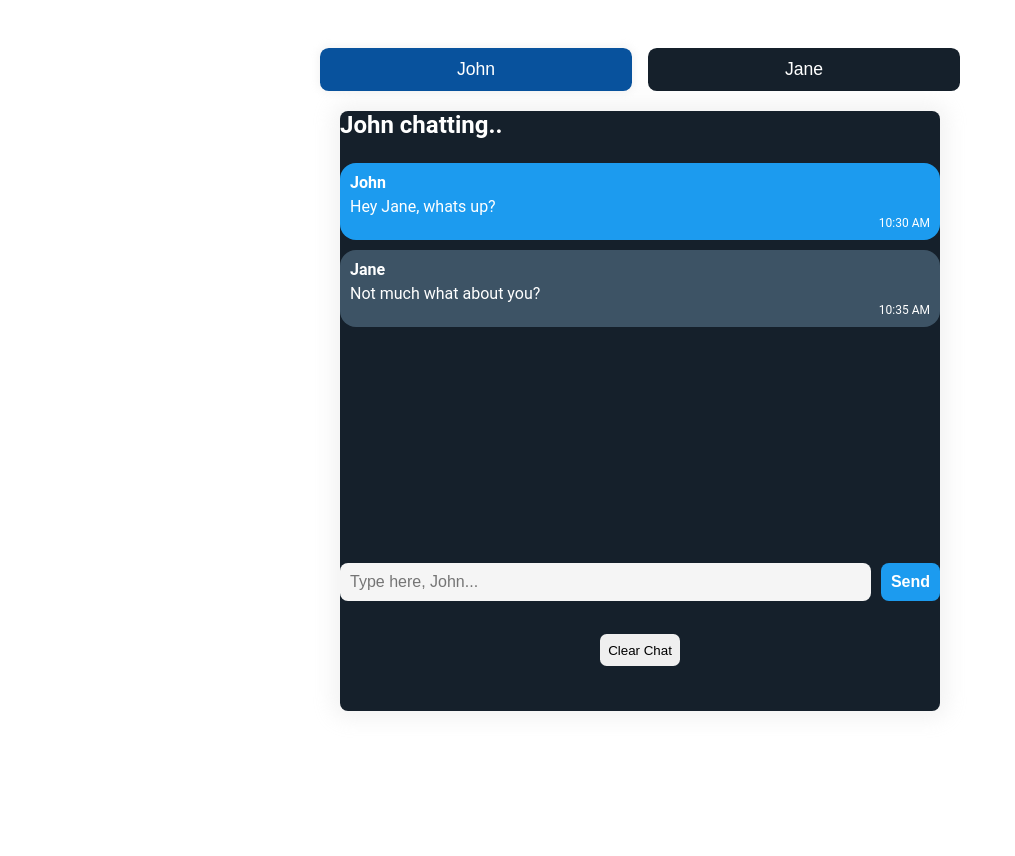
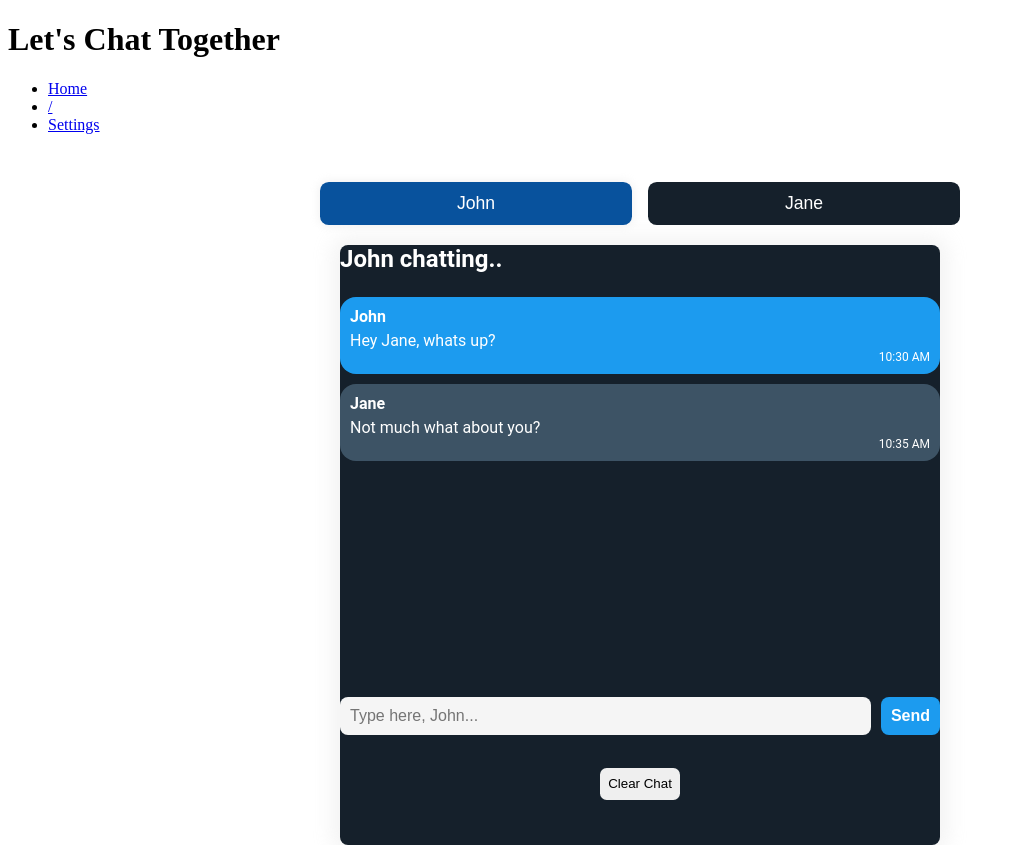
Before and after one commit to Viekhyat/CHATROOM, a plain HTML site: page index.html in a window 1280 px wide. Shown: the whole page, without its empty margins (0-1015 px from the left). Drawn offline with Linux system fonts and the light colour scheme.

Commit message:
index.html

```diff
--- a/index.html
+++ b/index.html
@@ -7,6 +7,14 @@
         <link rel="stylesheet" href="style.css"/>
     </head>
     <body>
+        <header class="header">
+            <h1>Let's Chat Together</h1>
+            <ul class="nav-links">
+                <li><a href="#">Home</a></li>
+                <li><a href="#">/</a></li>
+                <li><a href="#">Settings</a></li>
+            </ul>
+        </header>
             <div class="person-selector">
             <button class="button person-selector-button active-person" id="john-selector">John</button>
             <button class="button person-selector-button" id="jane-selector">Jane</button>
```
